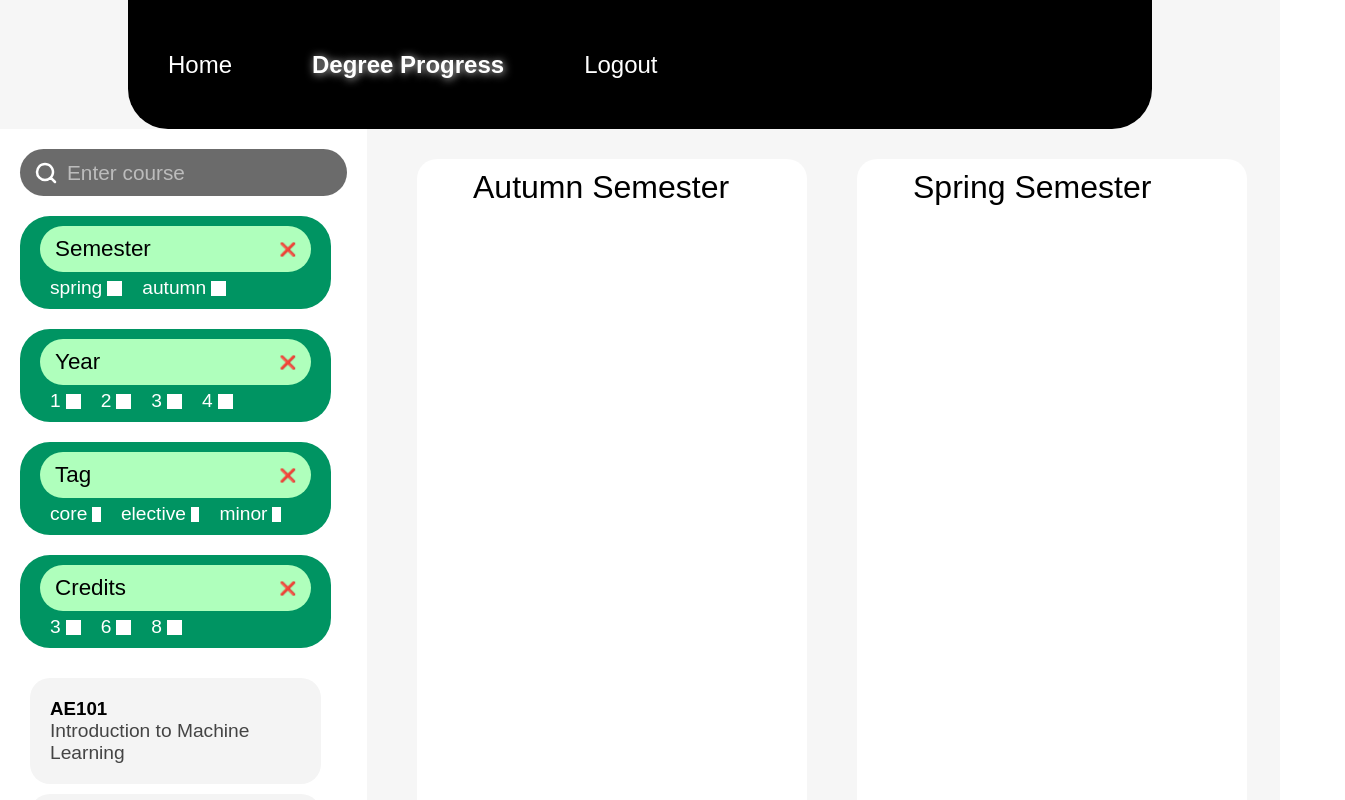
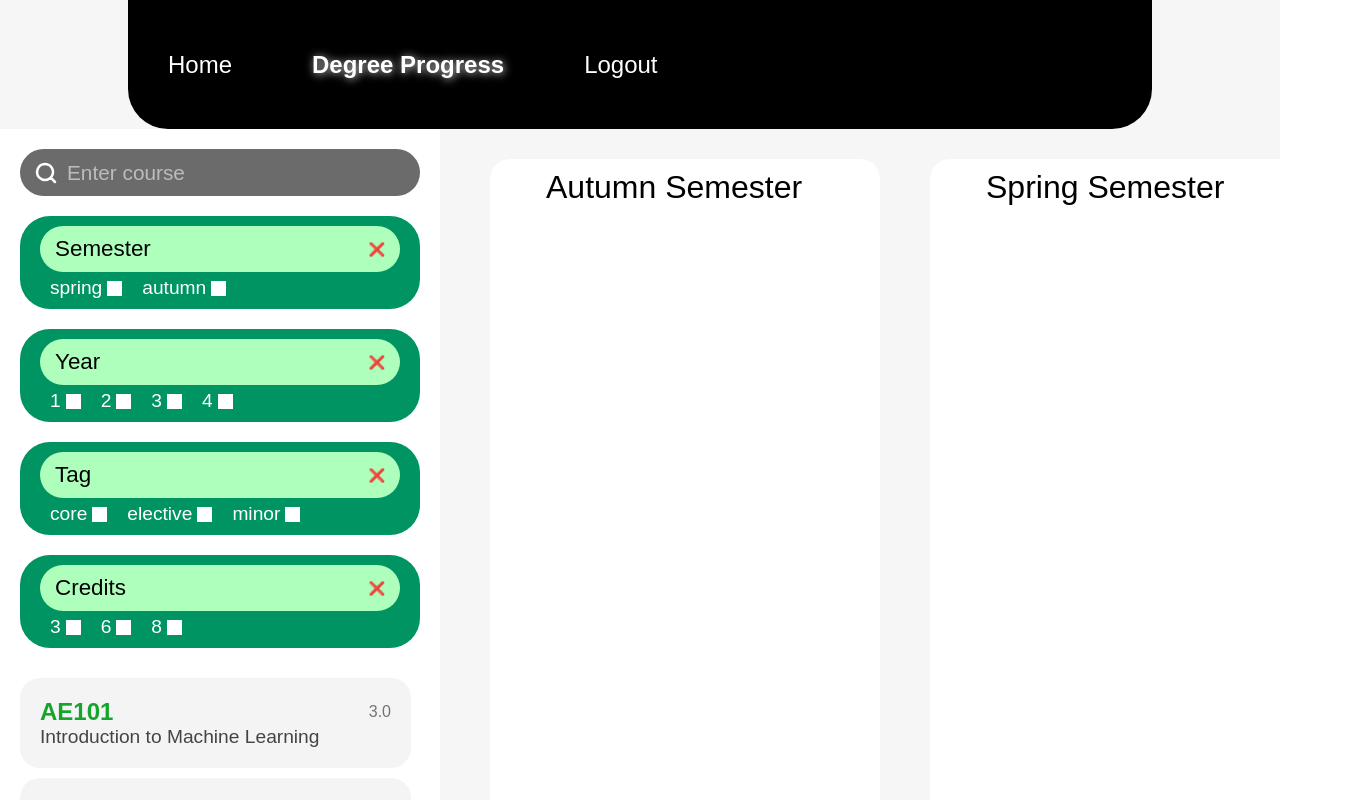
Before and after one commit to Chinoscode111/Degree_Planner_frontend, a React (Create React App) app: page /progress in a window 1280 px wide. Shown: the top 800 px of the page, 1345 px wide, since content can reach past the window. Built offline with nearby package versions, Linux system fonts and the light colour scheme.

Commit message:
course styling and background shadow

```diff
--- a/src/components/DegreeProgress/CreateLabel.jsx
+++ b/src/components/DegreeProgress/CreateLabel.jsx
@@ -26,9 +26,12 @@ const CreateLabel = ({course}) => {
 
     return(
         <div className="course-label" key={course.code} ref={drag} >
-            <h3>{course.code}</h3>
-            <p>{course.title}</p>
-        </div>
+            <div className="course-label-first">
+              <h3>{course.code}</h3>
+              <p>{course.credits}.0</p>
+            </div>
+                    <p>{course.title}</p>
+         </div>
     )
 }
 
--- a/src/components/DegreeProgress/degreeprogress.css
+++ b/src/components/DegreeProgress/degreeprogress.css
@@ -6,10 +6,11 @@
 
 .cont{
     background: #F6F6F6;
+    /* width: 400px; */
 }
 
 .course-label{
-    width: 291px;
+    width: 391px;
     /* height: 45px; */
     flex-shrink: 0;
     border-radius: 20px;
@@ -18,7 +19,7 @@
     flex-direction: column;
     justify-content: center;
     /* align-items: center; */
-    margin: 10px;
+    margin: 10px 0px;
     padding: 20px;
 }
 
@@ -43,6 +44,7 @@
     font-style: normal;
     font-weight: 400;
     line-height: normal;
+    width: 400px;
 }
 
 
@@ -54,14 +56,14 @@
     background-color: #FFF;
 }
 
-.load-courses-cont > input{
-    width: 250px;
+/* .load-courses-cont > input{
+    width: 400px;
     height: 20px;
     padding-left: 5px;
-}
+} */
 
 .load-courses-cont > *{
-    width: 311px;
+    width: 400px;
     margin-bottom: 20px;
 }
 
@@ -137,7 +139,7 @@
 }
 
 .search-bar{
-    width: 327px;
+    width: 400px;
     height: 47px;
     border-radius: 40px;
     background: #6B6B6B;
@@ -155,6 +157,7 @@
     margin-left: 10px;
     background-color: transparent;
     border: none;
+    width: 340px;
 }
 
 .search-bar > input::placeholder{
```
